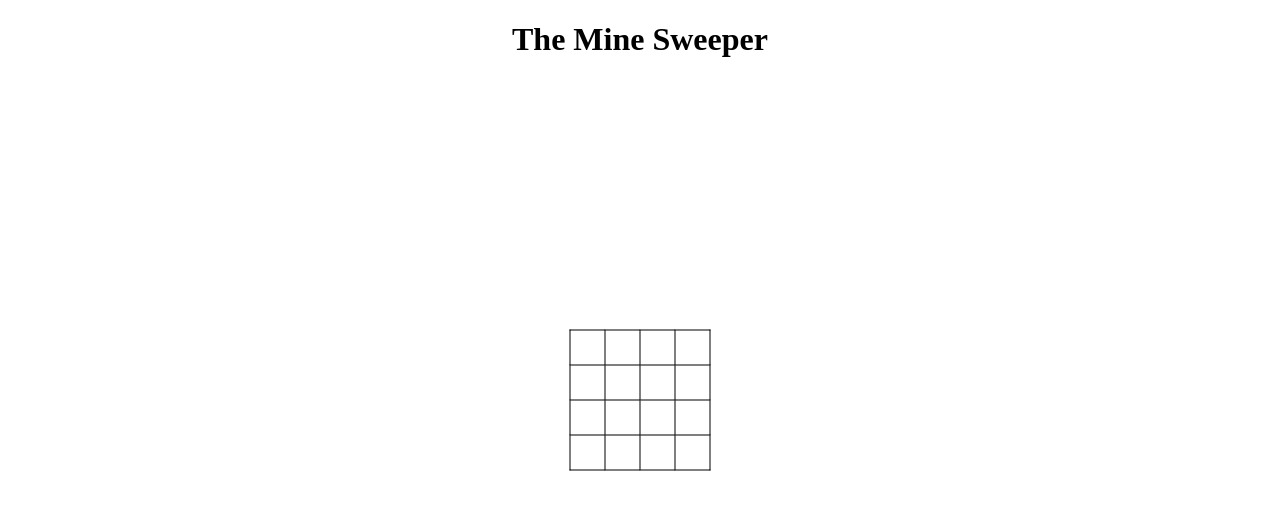
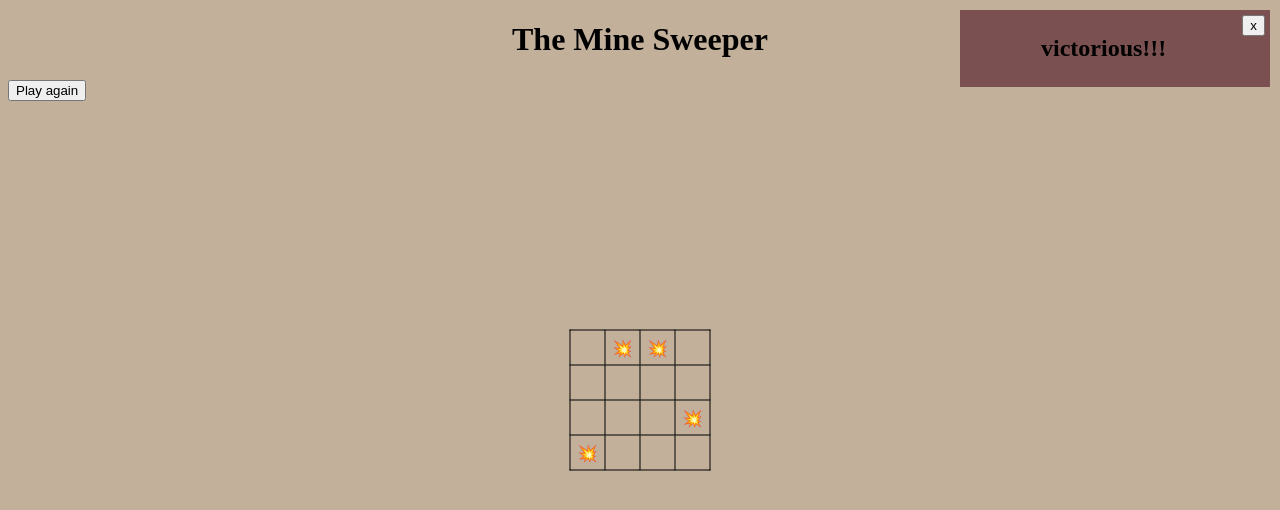
Before and after one commit to Atlisleeon/Mine-Sweeper, a plain HTML site: page index.html in a window 1280 px wide. Drawn offline with Linux system fonts and the light colour scheme.

Commit message:
Add files via upload

```diff
--- a/game.js
+++ b/game.js
@@ -3,7 +3,7 @@
 
 const MINE = '💥'
 const FLAGES = '🇮🇱'
-
+const NUMBERS = ('12345678')
 
 // THE MODEL
 var gBoard = {
@@ -28,10 +28,8 @@ var gLevel = {
     }
 }
 
-
-
 var gGame = {
-    isOne: false,
+    isOn: false,
     shownCount: 0,
     markedCount: 0,
     secsPassed: 0
@@ -39,17 +37,14 @@ var gGame = {
 
 var gMinesCount //  ?????????
 
-
-
-
 function onInit() {
     gBoard = buildBoard()
     renderBoard(gBoard)
+    gGame.isOn = true
 
     // console.table(gBoard)
     // console.log(gBoard)
 }
-
 
 function renderBoard(board) {
     var strHTML = ''
@@ -63,21 +58,79 @@ function renderBoard(board) {
     // console.log(strHTML)
     const elTable = document.querySelector('.board')
     elTable.innerHTML = strHTML
+    // console.table(board)
 }
+
+
+
 
 function buildBoard() {
     var board = []
-
+    // replace(add) the size with the levels
     for (var i = 0; i < 4; i++) {
         board.push([])
 
         for (var j = 0; j < 4; j++) {
-            board[i][j] = ''
-            // console.log()
+            board[i][j] = (Math.random() > 0.8) ? MINE : ''
+            // board[1][2] = 'MINE'
+            // console.log(board)
         }
     }
     return board;
 }
+
+// function buildBoard() {
+
+//     var setMines = MINE
+
+//     var board = []
+//     // replace(add) the size with the levels
+//     for (var i = 0; i < 4; i++) {
+//         board.push([])
+
+//         for (var j = 0; j < 4; j++) {
+//             board[i][j] = setMines
+//             // console.log(board)
+//         }
+//     }
+//     return board;
+// }
+
+
+
+
+
+
+
+//////////the ninjaaaa //////////////////////////
+
+function onOpenModal() {
+    // elModal.style.display = 'block'
+    const elModal = document.querySelector('.modal')
+    elModal.classList.remove('hide')
+    onCloseModal()
+}
+
+
+function onGameOver() {
+    const elModalText = document.querySelector('.modal h2')
+    elModalText.innerText = `You were blessed at current - time ${getTime()}`
+    onOpenModal()
+}
+
+function onCloseModal() {
+    // Todo: hide the modal
+    const elModal = document.querySelector('.modal')
+    elModal.classList.add('hide')
+}
+
+function onHandleKey(ev) {
+
+    // TODO: close the modal if escape is pressed
+    if (ev.key === 'Escape') onCloseModal()
+}
+
+
 
 
 //////////////////////////////////////
@@ -95,3 +148,8 @@ console.log(mines); // Output: 2
 //         placeMines++
 //     }
 // }
+
+
+// if (gBoard[rowIdx][colIdx] === MINE) {
+//     gBoard[rowIdx][colIdx] = gameOver
+// }
--- a/index.html
+++ b/index.html
@@ -19,6 +19,16 @@
         <tbody class="board"></tbody>
     </table>
 
+    <!-- button -->
+
+    <div class="modal hide">
+        <button onclick="onCloseModal()">x</button>
+        <h2>victorious!!!</h2>
+    </div>
+    <!-- button -->
+
+    <button onclick="onPlayAgain()">Play again</button>
+
     <script src="game.js"></script>
     <script src="notreadyyet.js"></script>
     <script src="utils.js"></script>
--- a/main.css
+++ b/main.css
@@ -1,6 +1,9 @@
+body {
+    background-color: rgb(194, 176, 155);
+}
+
 h1 {
     text-align: center;
-
 }
 
 table {
@@ -14,7 +17,7 @@ table {
 }
 
 td {
-    border: 1px solid black;
+    border: 3px solid black;
     width: 30px;
     height: 30px;
     text-align: center;
@@ -30,7 +33,7 @@ td {
 
 
 .board td:hover {
-    background-color: lightsalmon;
+    background-color: rgb(199, 158, 110);
 }
 
 .board,
@@ -38,3 +41,28 @@ td {
     border: 1px solid black;
     cursor: pointer;
 }
+
+/* ////////////  VICTORY POP UP ///////////////// */
+
+.hide {
+    /* display: none; */
+    display: block;
+}
+
+.modal {
+    background-color: rgb(122, 80, 80);
+    /* display:none; */
+    position: absolute;
+    top: 10px;
+    right: 10px;
+    padding: 5px;
+    width: 300px;
+}
+
+.modal button {
+    float: right;
+}
+
+.modal.hide {
+    text-align: center;
+}
```
Also changed, not shown: notreadyyet.js (+59 -0 lines).
